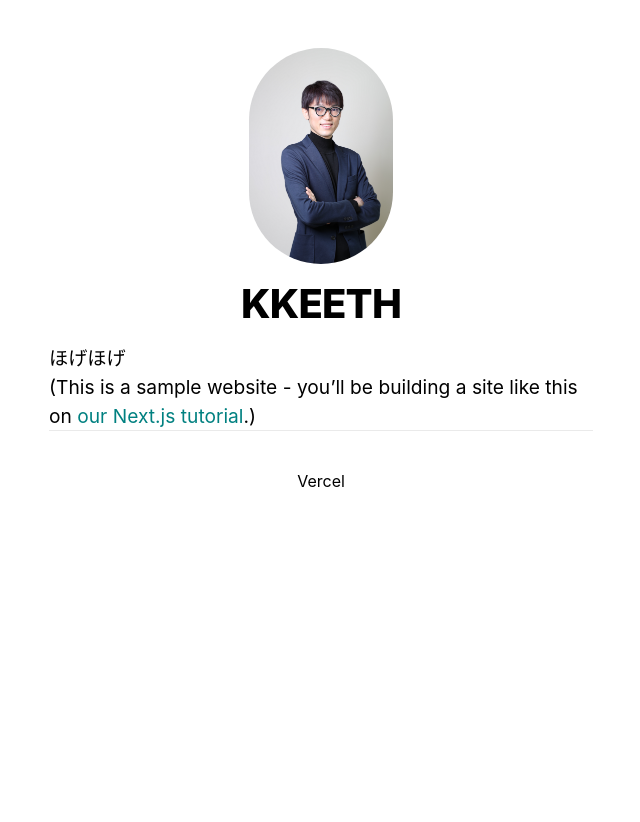
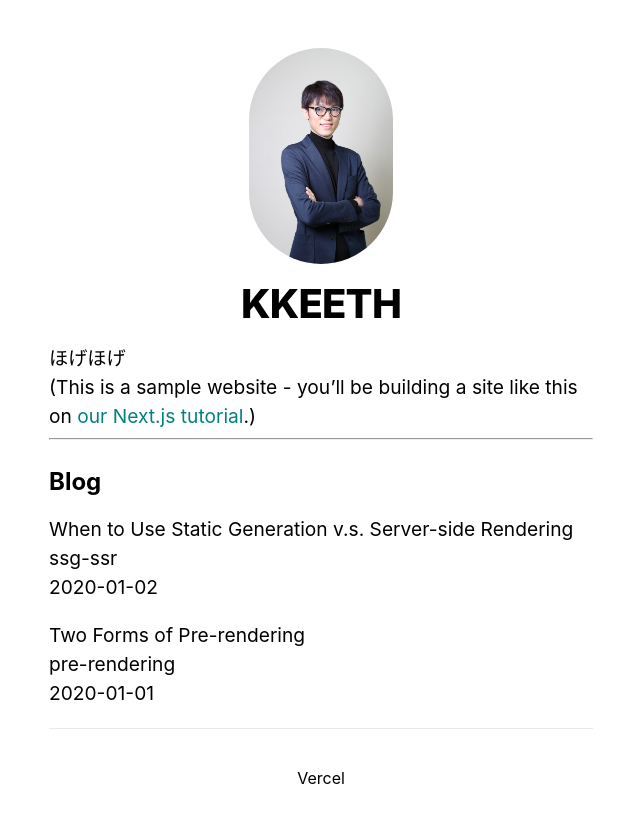
Before and after one commit to kkeeth/nextjs-tutorial, a Next.js app: page / in a window 1280 px wide. Shown: the top 822 px of the page, without its empty margins (319-959 px from the left). Before the commit the page ends 800 px from the top, so only its background shows below. Built offline with nearby package versions, Linux system fonts and the light colour scheme.

Commit message:
feat: fetched posts data and rendered

```diff
--- /dev/null
+++ b/lib/posts.js
@@ -0,0 +1,35 @@
+import fs from "fs";
+import path from "path";
+import matter from "gray-matter";
+
+const postsDirectory = path.join(process.cwd(), "posts");
+
+export function getSortedPostsData() {
+  // Get file names under /posts
+  const fileNames = fs.readdirSync(postsDirectory);
+  const allPostsData = fileNames.map((fileName) => {
+    // Remove ".md" from file name to get id
+    const id = fileName.replace(/\.md$/, "");
+
+    // Read markdown file as string
+    const fullPath = path.join(postsDirectory, fileName);
+    const fileContents = fs.readFileSync(fullPath, "utf8");
+
+    // Use gray-matter to parse the post metadata section
+    const matterResult = matter(fileContents);
+
+    // Combine the data with the id
+    return {
+      id,
+      ...matterResult.data,
+    };
+  });
+  // Sort posts by date
+  return allPostsData.sort((a, b) => {
+    if (a.date < b.date) {
+      return 1;
+    } else {
+      return -1;
+    }
+  });
+}
--- a/package.json
+++ b/package.json
@@ -7,6 +7,7 @@
   },
   "dependencies": {
     "clsx": "^1.2.1",
+    "gray-matter": "^4.0.3",
     "next": "latest",
     "react": "18.2.0",
     "react-dom": "18.2.0"
--- a/pages/index.js
+++ b/pages/index.js
@@ -1,8 +1,19 @@
 import Head from "next/head";
 import Layout, { siteTitle } from "../components/layout";
 import utilStyles from "../styles/utils.module.scss";
+import { getSortedPostsData } from "../lib/posts";
 
-export default function Home() {
+export async function getStaticProps() {
+  const allPostsData = getSortedPostsData();
+  return {
+    props: {
+      allPostsData,
+    },
+  };
+}
+
+export default function Home({ allPostsData }) {
+  console.log(allPostsData);
   return (
     <Layout home>
       <Head>
@@ -15,6 +26,23 @@
           <a href="https://nextjs.org/learn">our Next.js tutorial</a>.)
         </p>
       </section>
+
+      <hr />
+
+      <section className={`${utilStyles.headingMd} ${utilStyles.padding1px}`}>
+        <h2 className={utilStyles.headingLg}>Blog</h2>
+        <ul className={utilStyles.list}>
+          {allPostsData.map(({ id, date, title }) => (
+            <li className={utilStyles.listItem} key={id}>
+              {title}
+              <br />
+              {id}
+              <br />
+              {date}
+            </li>
+          ))}
+        </ul>
+      </section>
     </Layout>
   );
 }
--- /dev/null
+++ b/posts/pre-rendering.md
@@ -0,0 +1,11 @@
+---
+title: 'Two Forms of Pre-rendering'
+date: '2020-01-01'
+---
+
+Next.js has two forms of pre-rendering: **Static Generation** and **Server-side Rendering**. The difference is in **when** it generates the HTML for a page.
+
+- **Static Generation** is the pre-rendering method that generates the HTML at **build time**. The pre-rendered HTML is then _reused_ on each request.
+- **Server-side Rendering** is the pre-rendering method that generates the HTML on **each request**.
+
+Importantly, Next.js lets you **choose** which pre-rendering form to use for each page. You can create a "hybrid" Next.js app by using Static Generation for most pages and using Server-side Rendering for others.
--- /dev/null
+++ b/posts/ssg-ssr.md
@@ -0,0 +1,20 @@
+---
+title: 'When to Use Static Generation v.s. Server-side Rendering'
+date: '2020-01-02'
+---
+
+We recommend using **Static Generation** (with and without data) whenever possible because your page can be built once and served by CDN, which makes it much faster than having a server render the page on every request.
+
+You can use Static Generation for many types of pages, including:
+
+- Marketing pages
+- Blog posts
+- E-commerce product listings
+- Help and documentation
+
+You should ask yourself: "Can I pre-render this page **ahead** of a user's request?" If the answer is yes, then you should choose Static Generation.
+
+On the other hand, Static Generation is **not** a good idea if you cannot pre-render a page ahead of a user's request. Maybe your page shows frequently updated data, and the page content changes on every request.
+
+In that case, you can use **Server-Side Rendering**. It will be slower, but the pre-rendered page will always be up-to-date. Or you can skip pre-rendering and use client-side JavaScript to populate data.
+You mi
```
Also changed, not shown: 1 other file (tests, documents, lock files or other folders).
